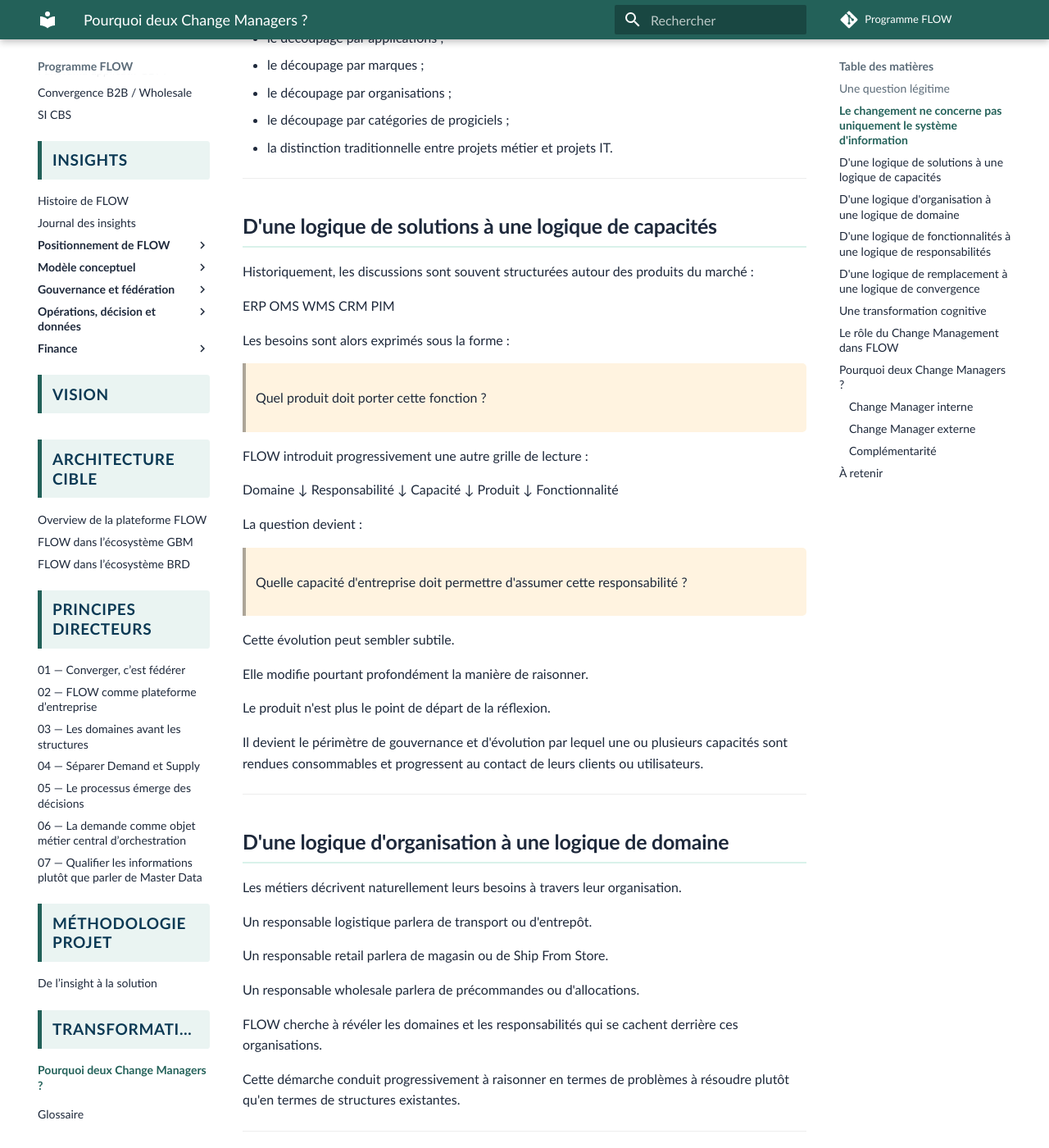
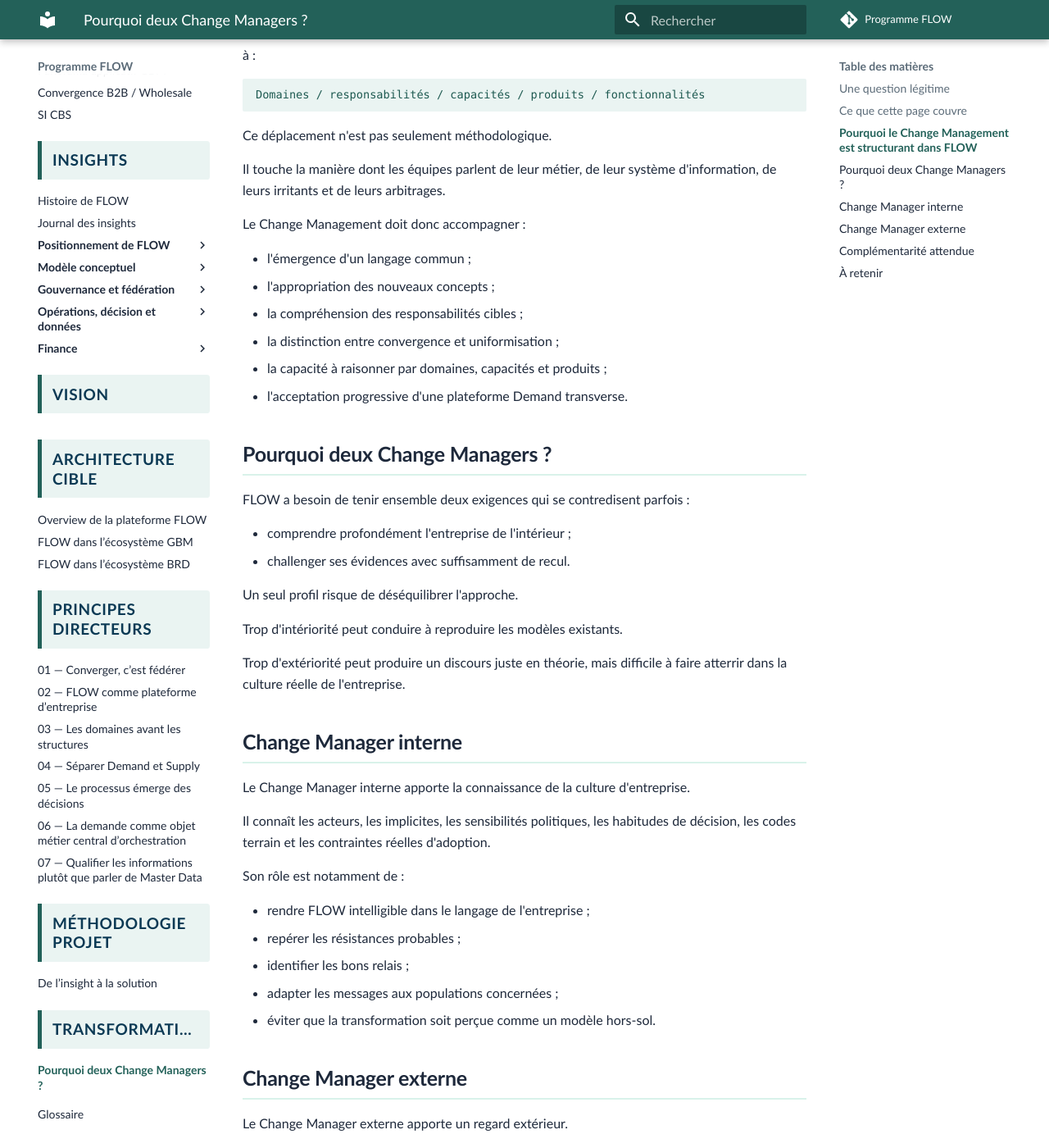
Before and after one commit to laurent-sintes/FLOW-Program, an MkDocs documentation site: the page built from docs/transformation/pourquoi-deux-change-managers.md, in a window 1280 px wide and 1400 px high, scrolled down 969 px. Shown: the whole window at 82% size. Built offline with MkDocs 1.6.1 and Material for MkDocs 9.7.7, drawn with Linux system fonts in a browser that asks for light colours; comment, search, counter and statistics services are not loaded; some of the changed text lies outside the part shown.

Commit message:
Focus change manager page on governance role

````diff
--- a/docs/transformation/pourquoi-deux-change-managers.md
+++ b/docs/transformation/pourquoi-deux-change-managers.md
@@ -2,219 +2,109 @@
 
 ## Une question légitime
 
-Lorsqu'un programme informatique est lancé, la présence de Change Managers est généralement associée à :
+La présence de deux Change Managers dans la Core Team FLOW peut surprendre.
 
-- la formation des utilisateurs ;
-- l'accompagnement des équipes ;
-- la conduite du changement lors du déploiement.
+Dans un projet informatique classique, le Change Management est souvent associé à la préparation du déploiement : communication, formation, accompagnement des utilisateurs et support à l'adoption.
 
-Au début du programme FLOW, cette lecture semblait naturelle.
+FLOW demande une lecture plus large.
 
-Pourtant, au fil des ateliers et des interviews, une autre réalité est apparue.
+Le programme ne transforme pas seulement les outils.
 
-FLOW ne transforme pas seulement les outils.
+Il transforme aussi les modèles de pensée utilisés pour comprendre l'entreprise, ses responsabilités, ses données, ses décisions et sa gouvernance.
 
-FLOW transforme également la manière dont l'entreprise se représente son activité.
+## Ce que cette page couvre
 
----
+Cette page ne décrit pas les sujets de changement eux-mêmes.
 
-## Le changement ne concerne pas uniquement le système d'information
+Ces sujets sont documentés dans la page dédiée : [Sujets de changement FLOW](sujets-de-changement.md).
 
-De nombreuses transformations consistent à remplacer un outil par un autre.
+Cette page explique uniquement pourquoi la gouvernance du changement nécessite deux profils complémentaires.
 
-Le modèle de pensée reste identique.
-
-FLOW poursuit une ambition différente.
-
-Le programme remet progressivement en question plusieurs représentations historiques de l'entreprise :
-
-- le découpage par applications ;
-- le découpage par marques ;
-- le découpage par organisations ;
-- le découpage par catégories de progiciels ;
-- la distinction traditionnelle entre projets métier et projets IT.
-
----
-
-## D'une logique de solutions à une logique de capacités
-
-Historiquement, les discussions sont souvent structurées autour des produits du marché :
-
-ERP
-OMS
-WMS
-CRM
-PIM
-
-Les besoins sont alors exprimés sous la forme :
-
-> Quel produit doit porter cette fonction ?
-
-FLOW introduit progressivement une autre grille de lecture :
-
-Domaine
-↓
-Responsabilité
-↓
-Capacité
-↓
-Produit
-↓
-Fonctionnalité
-
-La question devient :
-
-> Quelle capacité d'entreprise doit permettre d'assumer cette responsabilité ?
-
-Cette évolution peut sembler subtile.
-
-Elle modifie pourtant profondément la manière de raisonner.
-
-Le produit n'est plus le point de départ de la réflexion.
-
-Il devient le périmètre de gouvernance et d'évolution par lequel une ou plusieurs capacités sont rendues consommables et progressent au contact de leurs clients ou utilisateurs.
-
----
-
-## D'une logique d'organisation à une logique de domaine
-
-Les métiers décrivent naturellement leurs besoins à travers leur organisation.
-
-Un responsable logistique parlera de transport ou d'entrepôt.
-
-Un responsable retail parlera de magasin ou de Ship From Store.
-
-Un responsable wholesale parlera de précommandes ou d'allocations.
-
-FLOW cherche à révéler les domaines et les responsabilités qui se cachent derrière ces organisations.
-
-Cette démarche conduit progressivement à raisonner en termes de problèmes à résoudre plutôt qu'en termes de structures existantes.
-
----
-
-## D'une logique de fonctionnalités à une logique de responsabilités
-
-Les projets informatiques traditionnels sont souvent construits autour de listes de fonctionnalités.
-
-FLOW introduit une autre question :
-
-> Quelle mission durable l'entreprise doit-elle assumer ?
-
-Cette notion de responsabilité devient plus stable que :
-
-- les applications ;
-- les processus ;
-- les organisations ;
-- les partenaires.
-
-Elle constitue donc un meilleur point d'ancrage pour construire une plateforme durable.
-
----
-
-## D'une logique de remplacement à une logique de convergence
-
-Au démarrage, FLOW était souvent présenté comme :
-
-- le remplacement de Storeland ;
-- le remplacement de SoCloz ;
-- le remplacement de SAP ;
-- le remplacement de NewStore.
-
-Les travaux ont progressivement montré que cette lecture était réductrice.
-
-FLOW n'est pas la recherche d'un progiciel idéal.
-
-FLOW est la recherche du bon niveau de mutualisation des capacités.
-
-La convergence recherchée n'est donc pas une uniformisation.
-
-C'est une fédération.
-
----
-
-## Une transformation cognitive
-
-Les changements précédents ont un point commun.
-
-Ils ne concernent pas uniquement les systèmes.
-
-Ils concernent également les modèles mentaux utilisés pour comprendre l'entreprise.
+## Pourquoi le Change Management est structurant dans FLOW
 
 FLOW demande progressivement de passer :
 
-Organisation
-↓
-Applications
-↓
-Fonctions
+```text
+Applications / organisations / fonctions
+```
 
-à
+à :
 
-Domaines
-↓
-Responsabilités
-↓
-Capacités
-↓
-Produits
-↓
-Fonctionnalités
+```text
+Domaines / responsabilités / capacités / produits / fonctionnalités
+```
 
-Cette évolution touche autant les métiers que l'IT.
+Ce déplacement n'est pas seulement méthodologique.
 
----
+Il touche la manière dont les équipes parlent de leur métier, de leur système d'information, de leurs irritants et de leurs arbitrages.
 
-## Le rôle du Change Management dans FLOW
+Le Change Management doit donc accompagner :
 
-Dans ce contexte, le Change Management ne consiste pas uniquement à préparer un futur déploiement.
-
-Il consiste également à :
-
-- accompagner l'évolution des représentations ;
-- faire émerger un langage commun ;
-- faciliter l'adoption des nouveaux concepts ;
-- aider les équipes à raisonner autrement ;
-- construire une vision partagée de la plateforme.
-
----
+- l'émergence d'un langage commun ;
+- l'appropriation des nouveaux concepts ;
+- la compréhension des responsabilités cibles ;
+- la distinction entre convergence et uniformisation ;
+- la capacité à raisonner par domaines, capacités et produits ;
+- l'acceptation progressive d'une plateforme Demand transverse.
 
 ## Pourquoi deux Change Managers ?
 
-La présence de deux Change Managers répond à la nature particulière de FLOW.
+FLOW a besoin de tenir ensemble deux exigences qui se contredisent parfois :
 
-Le programme a besoin à la fois d'une compréhension fine de l'entreprise et d'un recul suffisant pour challenger ses évidences.
+- comprendre profondément l'entreprise de l'intérieur ;
+- challenger ses évidences avec suffisamment de recul.
 
-### Change Manager interne
+Un seul profil risque de déséquilibrer l'approche.
+
+Trop d'intériorité peut conduire à reproduire les modèles existants.
+
+Trop d'extériorité peut produire un discours juste en théorie, mais difficile à faire atterrir dans la culture réelle de l'entreprise.
+
+## Change Manager interne
 
 Le Change Manager interne apporte la connaissance de la culture d'entreprise.
 
-Il connaît les acteurs, les implicites, les sensibilités politiques, les habitudes de décision et les codes terrain.
+Il connaît les acteurs, les implicites, les sensibilités politiques, les habitudes de décision, les codes terrain et les contraintes réelles d'adoption.
 
-Il aide FLOW à rester intelligible, acceptable et actionnable dans le contexte réel du groupe.
+Son rôle est notamment de :
 
-### Change Manager externe
+- rendre FLOW intelligible dans le langage de l'entreprise ;
+- repérer les résistances probables ;
+- identifier les bons relais ;
+- adapter les messages aux populations concernées ;
+- éviter que la transformation soit perçue comme un modèle hors-sol.
+
+## Change Manager externe
 
 Le Change Manager externe apporte un regard extérieur.
 
 Il aide à challenger les évidences, à détecter les biais organisationnels, à mettre des mots sur les modèles mentaux hérités et à éviter que FLOW ne reconstruise l'existant sous une forme plus moderne.
 
-### Complémentarité
+Son rôle est notamment de :
 
-La complémentarité interne / externe permet de tenir ensemble deux exigences :
+- questionner les automatismes ;
+- aider à formuler les changements de modèle ;
+- structurer les sujets de changement ;
+- apporter des comparaisons et pratiques externes ;
+- protéger l'ambition de transformation lorsque le projet est tenté de revenir aux habitudes connues.
 
-- comprendre l'entreprise de l'intérieur ;
-- la challenger avec suffisamment de distance pour faire émerger de nouveaux modèles de pensée.
+## Complémentarité attendue
 
----
+La valeur vient de la combinaison des deux profils.
+
+| Profil | Apport principal | Risque évité |
+| --- | --- | --- |
+| Interne | Culture, acceptabilité, réseau, terrain | Transformation hors-sol |
+| Externe | Recul, challenge, structuration, regard neuf | Reproduction de l'existant |
+
+Cette complémentarité permet de conduire une transformation à la fois ambitieuse et appropriable.
 
 ## À retenir
 
-La présence de deux Change Managers dans la Core Team FLOW n'est pas un détail organisationnel.
+Les deux Change Managers ne doublonnent pas.
 
-Elle reflète la nature même du programme.
+Ils portent deux angles nécessaires : l'ancrage interne et le recul externe.
 
-FLOW ne transforme pas seulement le système d'information.
+Dans FLOW, cette complémentarité est essentielle parce que le changement ne concerne pas seulement le déploiement d'une solution.
 
-FLOW transforme également la manière dont l'entreprise pense ses domaines, ses responsabilités, ses capacités, ses produits et sa gouvernance.
-
-En ce sens, FLOW est autant une transformation de la pensée qu'une transformation du SI.
+Il concerne aussi la manière dont l'entreprise apprend à penser ses domaines, ses responsabilités, ses capacités, ses données, ses décisions et ses produits.
````
